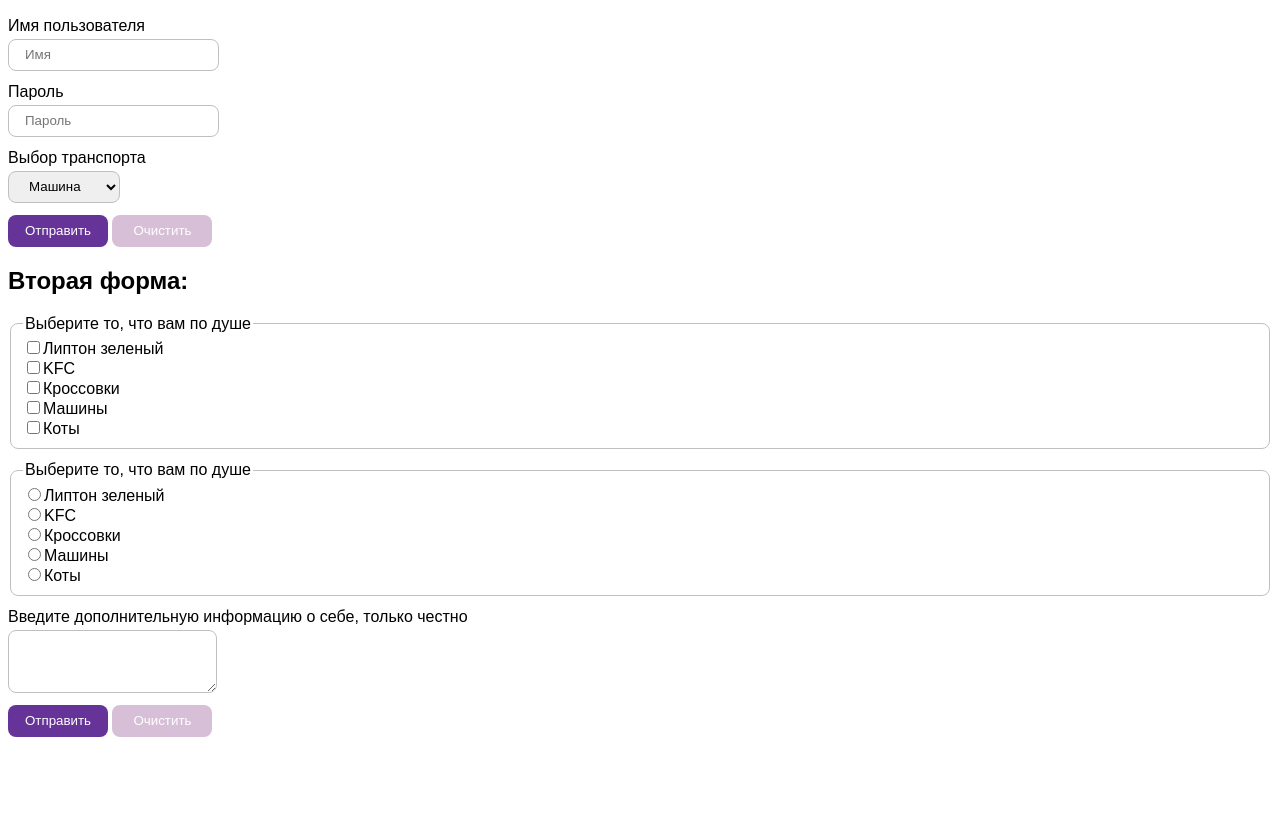
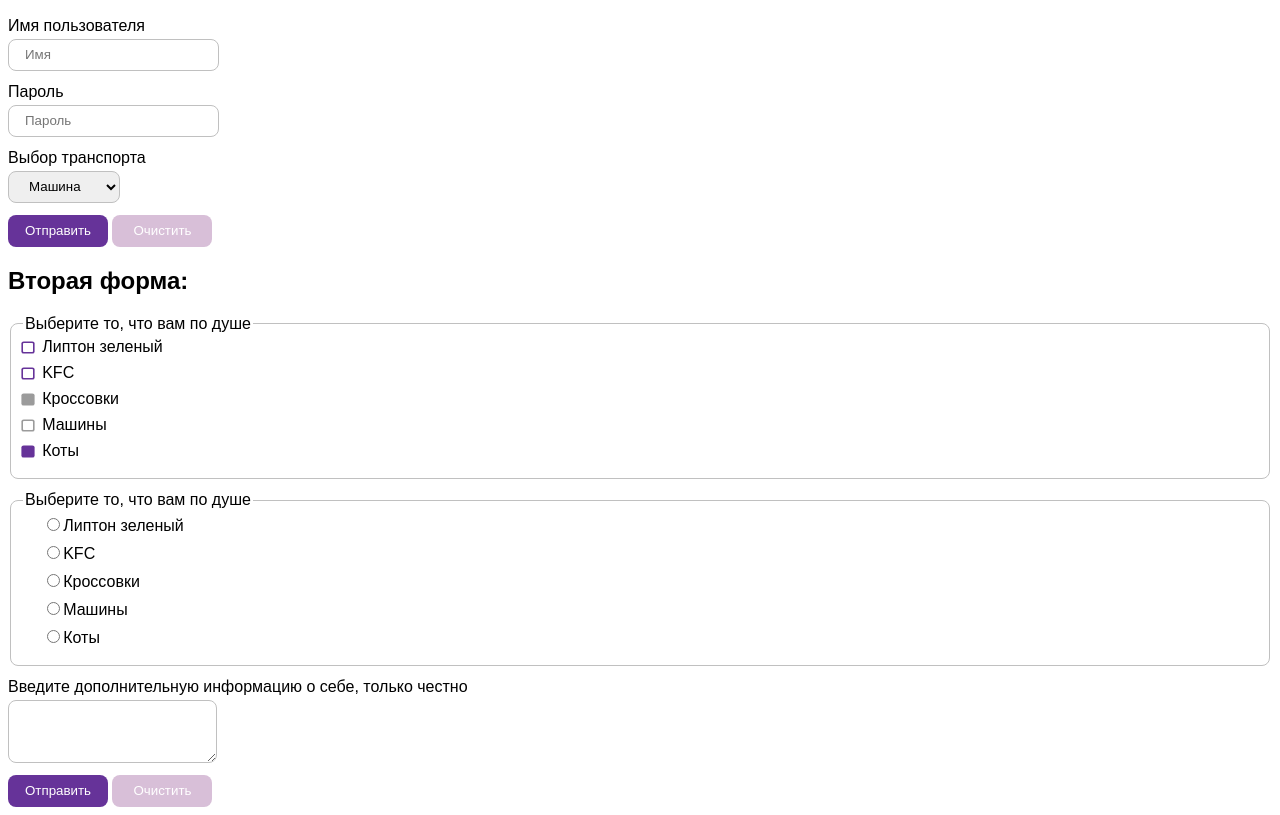
Before and after one commit to KillReal12/html-practise, a plain HTML site: page index.html in a window 1280 px wide. Shown: the part 111-926 px from the top of the page. Before the commit the page ends 856 px from the top, so only its background shows below. Drawn offline with Linux system fonts and the light colour scheme.

Commit message:
добавлен span для удобной стилизации, стилизованы чекбоксы

```diff
--- a/css/style.css
+++ b/css/style.css
@@ -88,6 +88,56 @@ html {
 
 /* Toggle group */
 
+.option {
+    display: block;
+    margin-bottom: 8px;
+}
+
 .toggle-group__item {
     display: block;
+    margin-bottom: 8px;
+    padding-left: 19.2px;
 }
+
+.checkbox__item {
+    position: absolute;
+    -webkit-appearance: none;
+    -moz-appearance: none;
+    appearance: none;
+}
+
+.check__box {
+    position: absolute;
+    margin-top: 4.7px;
+    margin-left: -19.2px;
+    width: 9.6px;
+    height: 9.6px;
+    overflow: hidden;
+    border-radius: 0.8px;
+    background-color: white;
+    background-repeat: no-repeat;
+    background-position: 50% 50%;
+    box-shadow: 0 0 0 1.6px rebeccapurple;
+
+}
+
+/* Checked */
+
+.checkbox__item:checked + .check__box {
+    background-color: rebeccapurple;
+}
+
+.checkbox__item:focus + .check__box {
+    box-shadow:
+    0 0 0 1.6px rgb(109, 65, 153),
+    0 0 0 3.2px rgb(113, 77, 150);
+}
+
+.checkbox__item:disabled + .check__box {
+    box-shadow: 0 0 0 1.6px #9B9B9B;
+}
+
+.checkbox__item:disabled:checked + .check__box {
+    background-color: #9B9B9B;
+
+}
--- a/index.html
+++ b/index.html
@@ -51,11 +51,31 @@
             <fieldset class="form-group">
                 <legend>Выберите то, что вам по душе</legend>
 
-                <label class="toggle-group__item"><input type="checkbox" name="love" value="lipton">Липтон зеленый</label>
-                <label class="toggle-group__item"><input  type="checkbox" name="love" value="KFC">KFC</label>
-                <label class="toggle-group__item"><input type="checkbox" name="love" value="cross">Кроссовки</label>
-                <label class="toggle-group__item"><input  type="checkbox" name="love" value="cars">Машины</label>
-                <label class="toggle-group__item"><input type="checkbox" name="love" value="cats">Коты</label>
+                <label class="toggle-group__item option">
+                    <input class="checkbox__item" type="checkbox" name="love" value="lipton">
+                    <span class="check__box"></span>
+                    Липтон зеленый
+                </label>
+                <label class="toggle-group__item option">
+                    <input class="checkbox__item" type="checkbox" name="love" value="KFC">
+                    <span class="check__box"></span>
+                    KFC
+                </label>
+                <label class="toggle-group__item option">
+                    <input class="checkbox__item" type="checkbox" name="love" value="cross" checked disabled>
+                    <span class="check__box"></span>
+                    Кроссовки
+                </label>
+                <label class="toggle-group__item option">
+                    <input class="checkbox__item" type="checkbox" name="love" value="cars" disabled>
+                    <span class="check__box"></span>
+                    Машины
+                </label>
+                <label class="toggle-group__item option">
+                    <input class="checkbox__item" type="checkbox" name="love" value="cats" checked>
+                    <span class="check__box"></span>
+                    Коты
+                </label>
             </fieldset>
 
             <fieldset class="form-group">
```
